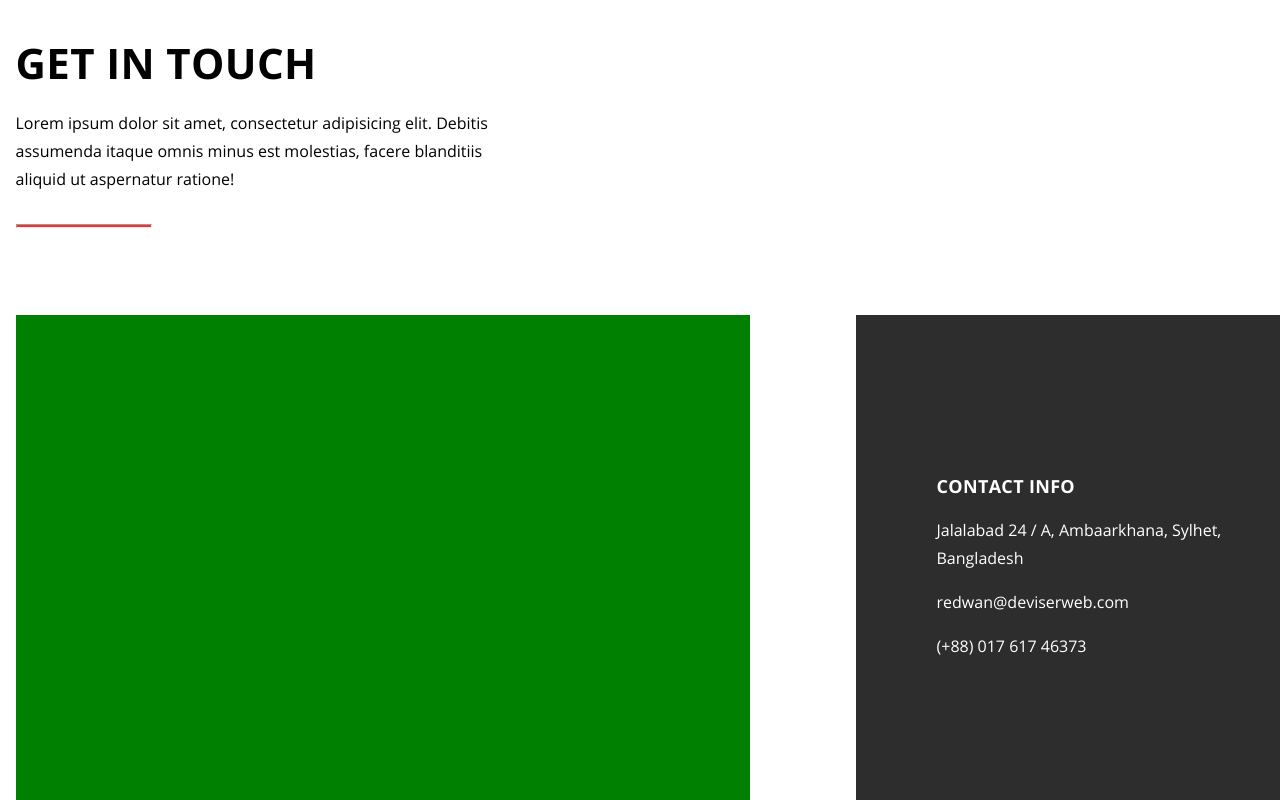
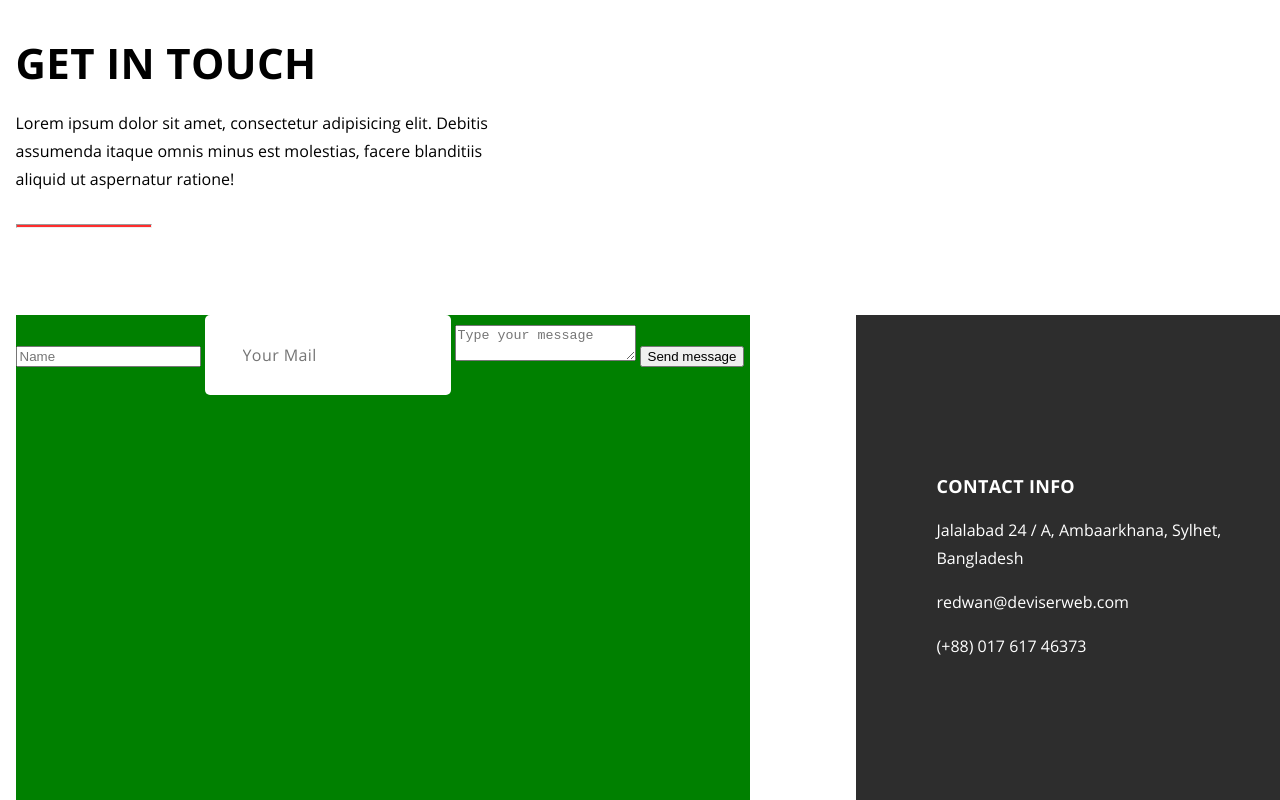
Before and after one commit to marfikus/skillfactory-module-a3, a plain HTML site: page index.html in a window 1280 px wide. Shown: the part 3949-4749 px from the top of the page. Drawn offline with Linux system fonts and the light colour scheme.

Commit message:
Add html of form

```diff
--- a/index.html
+++ b/index.html
@@ -167,9 +167,15 @@
 					<hr>
 				</div>
 				<div class="stage-6-content">
-					<div class="stage-6-form">
-
-					</div>
+					<!-- <div class="stage-6-form"> -->
+						<form action="" method="GET" class="stage-6-form">
+							<input type="text" name="username" required placeholder="Name" class="username-input">
+							<input type="email" name="email" required placeholder="Your Mail" class="email-input">
+							<textarea name="message" required placeholder="Type your message" class="message-input"></textarea>
+							<button type="submit" class="send-message-button">Send message
+							</button>
+						</form>
+					<!-- </div> -->
 					<div class="stage-6-contacts">
 						<h3>contact info</h3>
 						<p>Jalalabad 24 / A, Ambaarkhana, Sylhet, Bangladesh</p>
```
